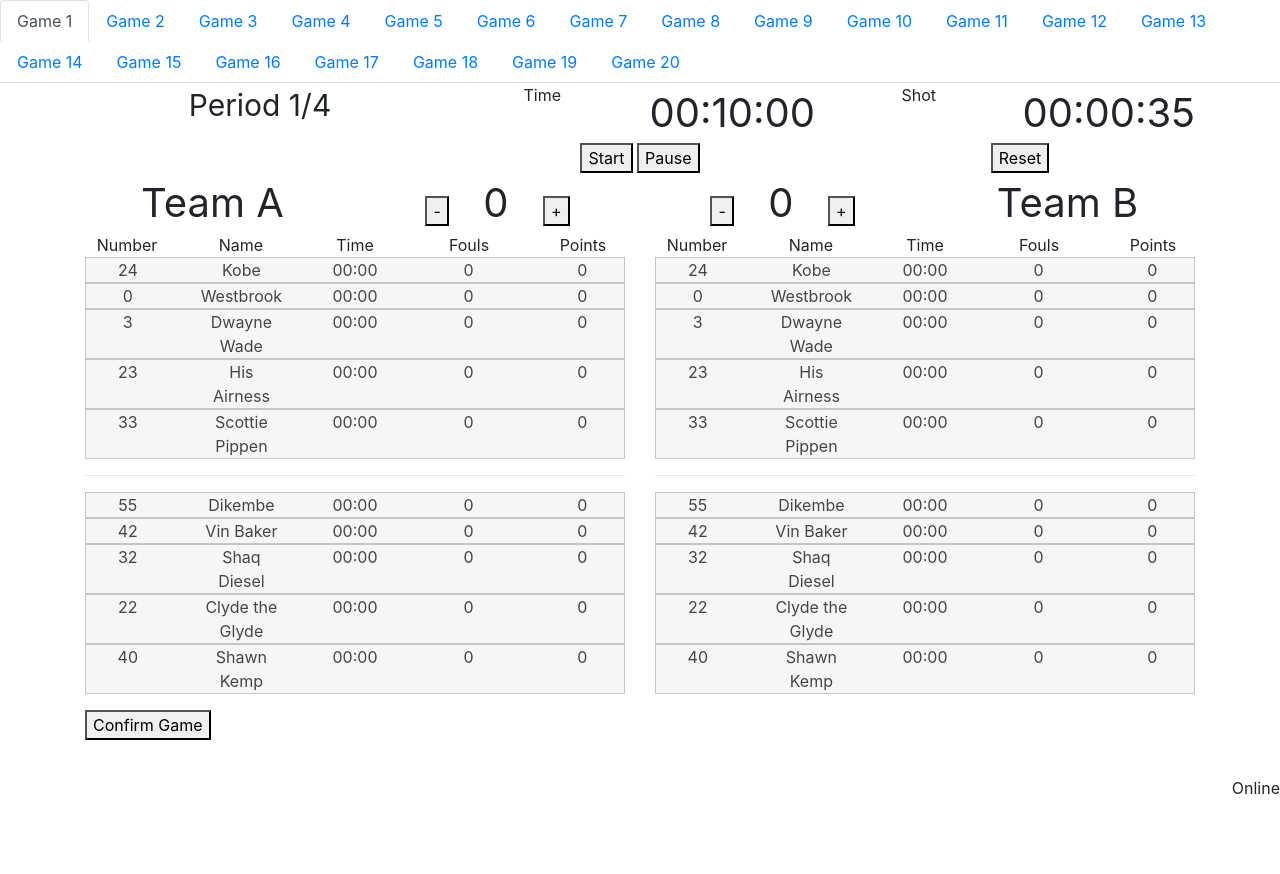
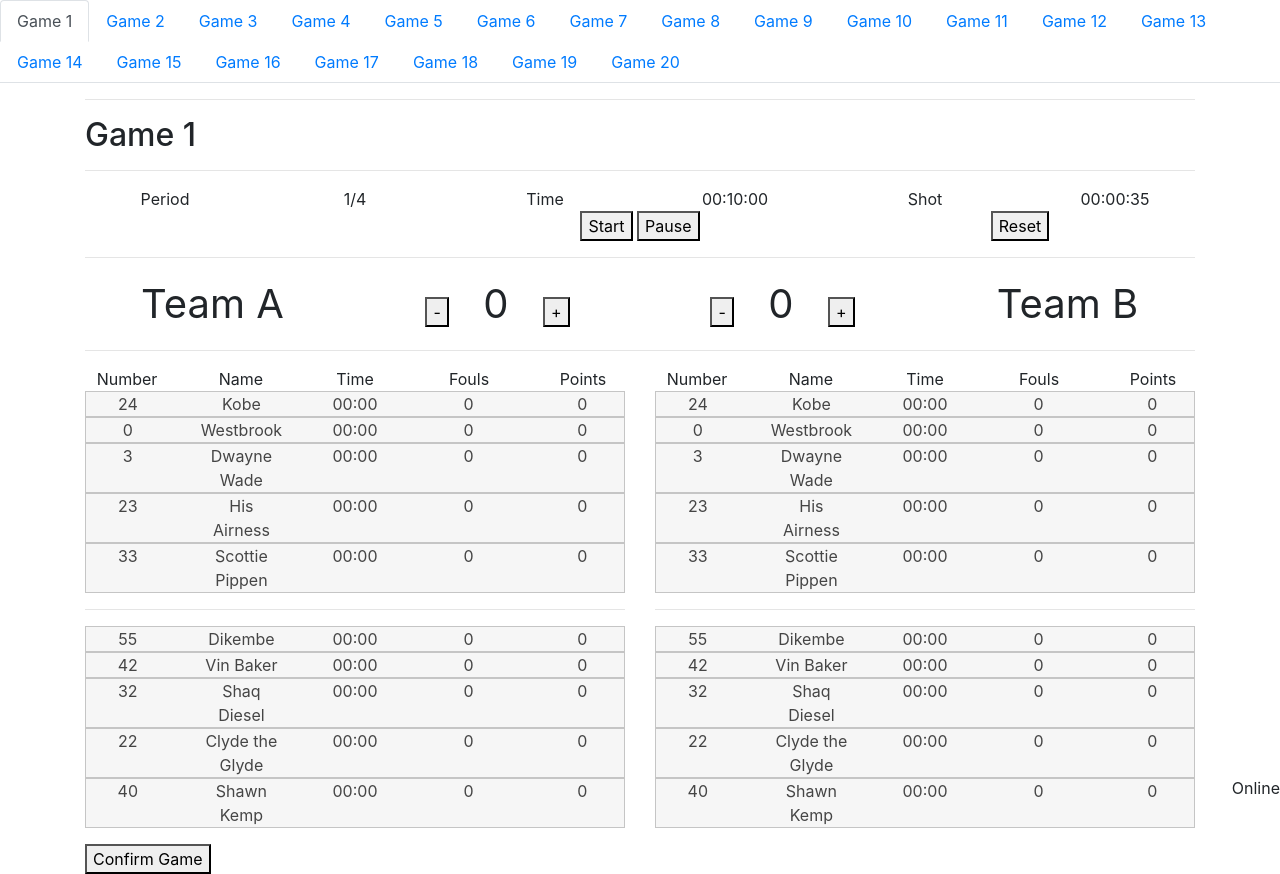
Before and after one commit to gkodikara/ci3, a CodeIgniter app: the page made by application/views/scoreboard/scoreboard.php in a window 1280 px wide. Before the commit the page ends 794 px from the top, so only its background shows below. Run offline with CodeIgniter, Linux system fonts and the light colour scheme; some libraries are stand-ins or nearby versions.

Commit message:
Scoreboard

```diff
--- a/application/views/scoreboard/scoreboard.php
+++ b/application/views/scoreboard/scoreboard.php
@@ -3,10 +3,28 @@
 <html>
 
 <head>
+<?php
+    $game_arr = array_fill(0, 20, 0);
+?>
+
     <script src="<?= base_url(); ?>assets/libraries/jquery.min.js"></script>
     <script src="<?= base_url(); ?>assets/libraries/easytimer.min.js"></script>
     <script src="<?= base_url(); ?>assets/libraries/bootstrap.js"></script>
     <script src="<?= base_url(); ?>assets/libraries/jquery-ui.min.js"></script>
+
+    <script>
+        var aGameArr = <?= json_encode($game_arr); ?>;
+        var aTimers = new Array();
+        $.each(aGameArr, function(iIndex, oObj){
+            var oTimers = {}
+            oTimers.timer = new Timer();
+            oTimers.timerShot = new Timer();
+            aTimers[iIndex+1] = oTimers;
+        });
+        console.log(aTimers);
+
+
+    </script>
     <link rel="stylesheet" type="text/css" href="<?= base_url(); ?>assets/libraries/jquery-ui.min.css">
     <link rel="stylesheet" type="text/css" href="<?= base_url(); ?>assets/libraries/bootstrap.css">
     <style>
@@ -51,7 +69,7 @@
 
 <body>
 <ul class="nav nav-tabs" id="myTab" role="tablist">
-<?php for($i = 1; $i <= 20; $i++): ?>
+<?php for($i = 1; $i <= sizeof($game_arr); $i++): ?>
 <li class="nav-item">
   <a class="nav-link <?= $i == 1 ? 'active' : ''?>" id="tab<?= $i; ?>" data-toggle="tab" href="#game<?= $i; ?>" role="tab" aria-selected="true">Game <?= $i; ?></a>
 </li>
@@ -60,17 +78,23 @@
 
 </ul>
 <div class="tab-content" id="myTabContent">
-<?php for($i = 1; $i <= 20; $i++): ?>
+<?php for($i = 1; $i <= sizeof($game_arr); $i++): ?>
 <div class="tab-pane fade show <?= $i == 1 ? 'active' : ''?>" id="game<?= $i; ?>" role="tabpanel" aria-labelledby="home-tab">
 <div class="container gameboard">
+        <hr/>
+        <h2 class=""><?= "Game " . $i; ?></h2>
+        <hr/>
         <div class="row justify-content-md-center">
-            <div class="col medium">
-                Period 1/4
+            <div class="periods col">
+                <div class="row">
+                    <div class="col">Period</div>
+                    <div class="values col period">1/4</div>
+                </div>
             </div>
-            <div id="chronoGame" class="col">
+            <div class="chronoGame col">
                 <div class="row">
                     <div class="col">Time</div>
-                    <div class="values col" id="gameTime">00:10:00</div>
+                    <div class="values col gameTime">00:10:00</div>
                 </div>
                 <div>
                     <button class="startButton">Start</button>
@@ -79,16 +103,17 @@
                     <!-- <button class="resetButton">Reset</button> -->
                 </div>
             </div>
-            <div id="chronoShot" class="col">
+            <div class="chronoShot col">
                 <div class="row">
                     <div class="col">Shot</div>
-                    <div class="values col" id="shotClock">00:00:35</div>
+                    <div class="values col shotClock">00:00:35</div>
                 </div>
                 <div>
                     <button class="resetButton">Reset</button>
                 </div>
             </div>
         </div>
+        <hr/>
         <div class="row">
             <div class="col">
                 <div class="row">
@@ -111,6 +136,7 @@
                 </div>
             </div>
         </div>
+        <hr/>
         <div class="row">
             <div class="col">
                 <div class="row">
@@ -300,7 +326,7 @@
                         <div class="row">
                             <div class="col">22</div>
                             <div class="col">Clyde the Glyde</div>
-                            <div class="col gametime">00:00</div>
+                            <div class="col">00:00</div>
                             <div class="col">0</div>
                             <div class="col">0</div>
                         </div>
@@ -325,9 +351,9 @@
 
     <span id="onlineStatus"></span>
     <script>
-
         $(document).ready(function() {
             checkNetConnection();
+
             var gameData = localStorage.getItem('gameData');
             var playerData = localStorage.getItem('playerData');
             var playerRoster = localStorage.getItem('playerRoster');
@@ -379,8 +405,8 @@
             });
 
 
-            var timer = new Timer();
-            $('#chronoGame .startButton').click(function() {
+
+            $('.chronoGame .startButton').click(function() {
                 console.log(timer.getTimeValues().seconds);
                 timer.start({
                     countdown: true,
@@ -395,25 +421,24 @@
                     }
                 });
             });
-            $('#chronoGame .pauseButton').click(function() {
+            $('.chronoGame .pauseButton').click(function() {
                 timer.pause();
                 timerShot.pause();
                 fnStoreStats();
             });
             timer.addEventListener('secondsUpdated', function(e) {
-                $('#chronoGame .values').html(timer.getTimeValues().toString());
+                $('.chronoGame .values').html(timer.getTimeValues().toString());
                 // console.log(timer.getTimeValues());
                 checkNetConnection();
             });
             timer.addEventListener('started', function(e) {
-                $('#chronoGame .values').html(timer.getTimeValues().toString());
+                $('.chronoGame .values').html(timer.getTimeValues().toString());
             });
             timer.addEventListener('reset', function(e) {
-                $('#chronoGame .values').html(timer.getTimeValues().toString());
+                $('.chronoGame .values').html(timer.getTimeValues().toString());
             });
 
-            var timerShot = new Timer();
-            $('#chronoShot .startButton').click(function() {
+            $('.chronoShot .startButton').click(function() {
                 timerShot.start({
                     countdown: true,
                     startValues: {
@@ -422,18 +447,18 @@
                 });
             });
 
-            $('#chronoShot .resetButton').click(function() {
+            $('.chronoShot .resetButton').click(function() {
                 timerShot.reset();
                 fnStoreStats();
             });
             timerShot.addEventListener('secondsUpdated', function(e) {
-                $('#chronoShot .values').html(timerShot.getTimeValues().toString());
+                $('.chronoShot .values').html(timerShot.getTimeValues().toString());
             });
             timerShot.addEventListener('started', function(e) {
-                $('#chronoShot .values').html(timerShot.getTimeValues().toString());
+                $('.chronoShot .values').html(timerShot.getTimeValues().toString());
             });
             timerShot.addEventListener('reset', function(e) {
-                $('#chronoShot .values').html(timerShot.getTimeValues().toString());
+                $('.chronoShot .values').html(timerShot.getTimeValues().toString());
             });
         });
 
@@ -458,10 +483,10 @@
             });
 
             var oGameData = {};
-            oGameData.gameTime = $("#gameTime").text();
-            oGameData.shotClock = $("#shotClock").text();
-            oGameData.teamAScore = $("#scoreA").text();
-            oGameData.teamBScore = $("#scoreB").text();
+            oGameData.gameTime = $(".gameTime").text();
+            oGameData.shotClock = $(".shotClock").text();
+            oGameData.teamAScore = $(".scoreA").text();
+            oGameData.teamBScore = $(".scoreB").text();
             // oGameData['teamBFouls'] = $("#foulA").val();
             // oGameData['teamBFouls'] = $("#foulB").val();
             if (typeof(Storage) !== "undefined") {
```
